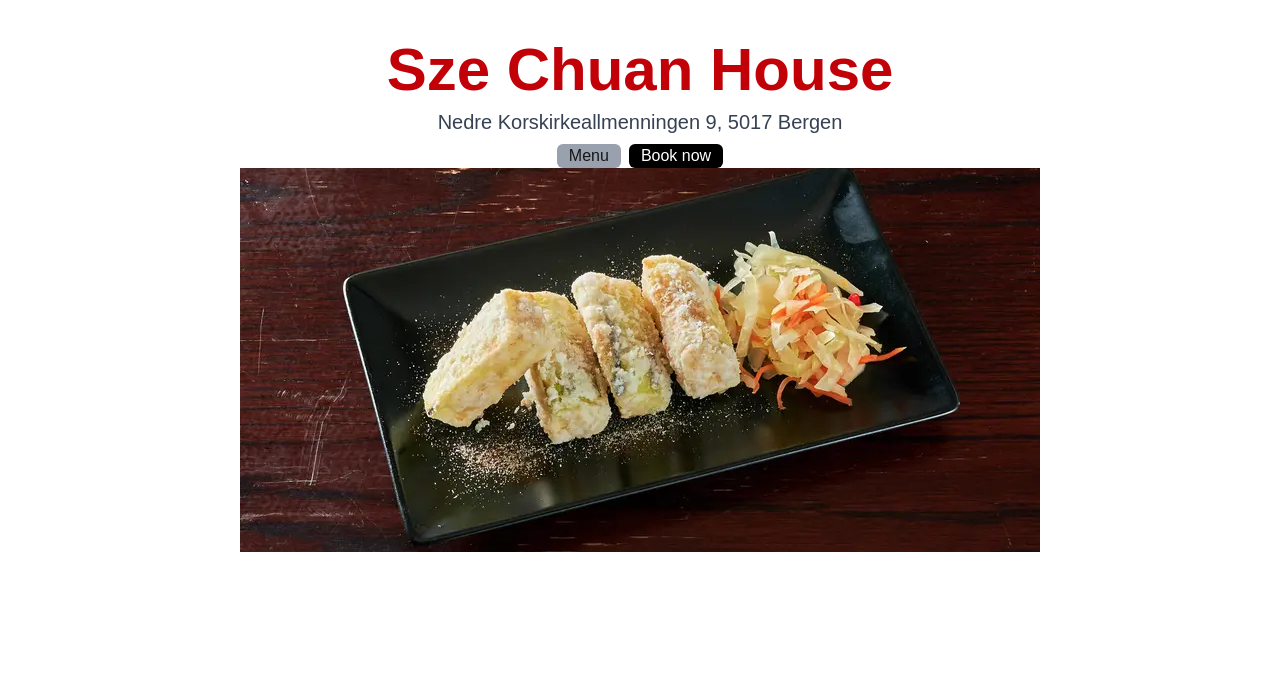
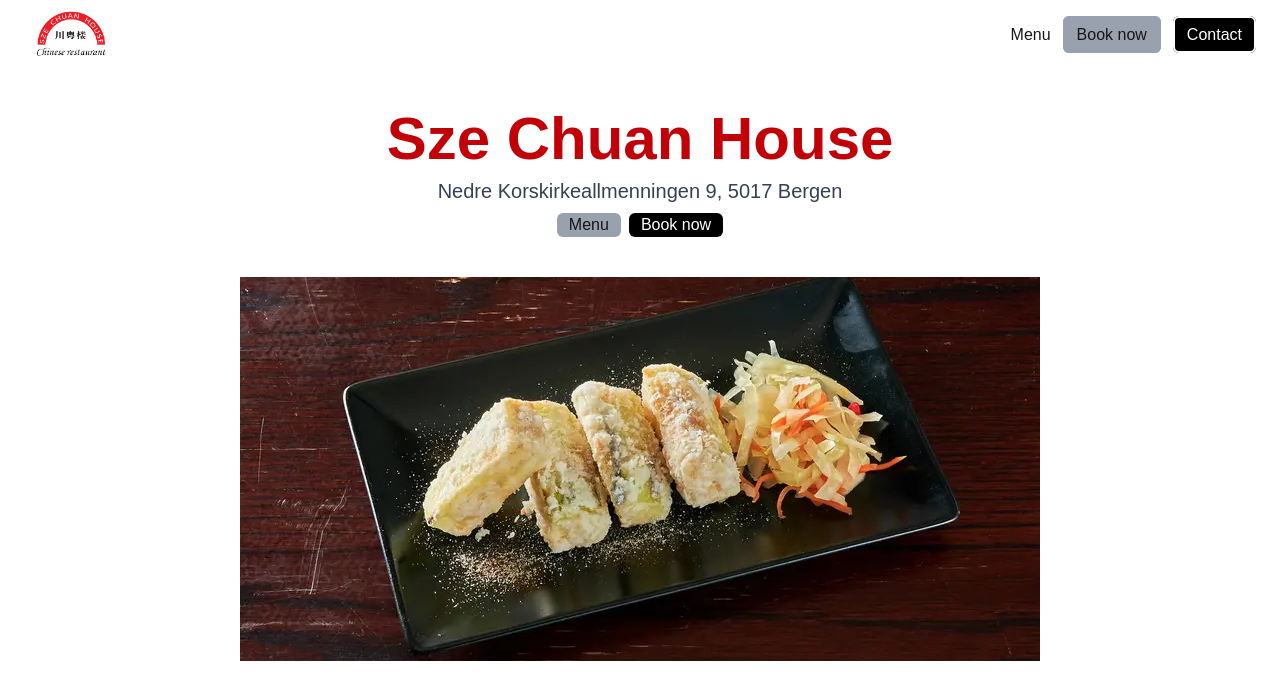
Before and after one commit to guangqingz/DAT251-project, a Next.js app in the folder frontend/: page / in a window 1280 px wide. Shown: the top 700 px of the page. Built offline with nearby package versions, Linux system fonts and the light colour scheme.

Commit message:
created navbar

```diff
--- a/frontend/app/layout.tsx
+++ b/frontend/app/layout.tsx
@@ -1,5 +1,7 @@
 import type { Metadata } from "next";
 import "./globals.css";
+import Link from "next/link";
+import Image from "next/image";
 
 export const metadata: Metadata = {
   title: "Sze Chuan House",
@@ -16,6 +18,14 @@ export default function RootLayout({
       <body
         className={`antialiased`}
       >
+          <nav className={"flex justify-between items-center mx-6"}>
+              <Image src={"/logo.PNG"} alt={"Logo of the restaurant"} width={100} height={100}/>
+              <ul className={"flex gap-3"}>
+                  <li><Link href="/menu" className={"hover:text-gray-600"}>Menu</Link></li>
+                  <li><Link href="/booking" className={"p-2 bg-gray-400 rounded-md px-3 border-2 border-gray-400 hover:bg-white hover:border-2 hover:border-gray-400"}>Book now</Link></li>
+                  <li><Link href="/contact" className={"p-2 bg-black rounded-md px-3 text-white border-2 hover:bg-white hover:border-2 hover:text-black hover:border-black"}>Contact</Link></li>
+              </ul>
+          </nav>
         {children}
       </body>
     </html>
--- a/frontend/app/page.tsx
+++ b/frontend/app/page.tsx
@@ -1,9 +1,11 @@
 import Image from "next/image";
+import Link from "next/link";
 
 export default function Home() {
   return (
+    <>
         <main>
-      <section className={"flex flex-col justify-center items-center w-full m-auto mt-10 gap-2"}>
+          <section className={"flex flex-col justify-center items-center w-full m-auto my-10 gap-2"}>
             <h1 className={"text-red-700 text-6xl font-bold"}>Sze Chuan House</h1>
             <p className={"text-gray-700 text-xl"}>Nedre Korskirkeallmenningen 9, 5017 Bergen</p>
             <div className={"flex gap-2"}>
@@ -15,5 +17,6 @@ export default function Home() {
                 <Image src={"/hero.webp"} width={800} height={600} style={{objectFit: "cover"}} alt={"Image of a dish from the restaurant. Deepfried aubergine with special salt."}/>
             </div>
         </main>
+      </>
   );
 }
```
Lines whose indentation alone changed are shown as unchanged.
